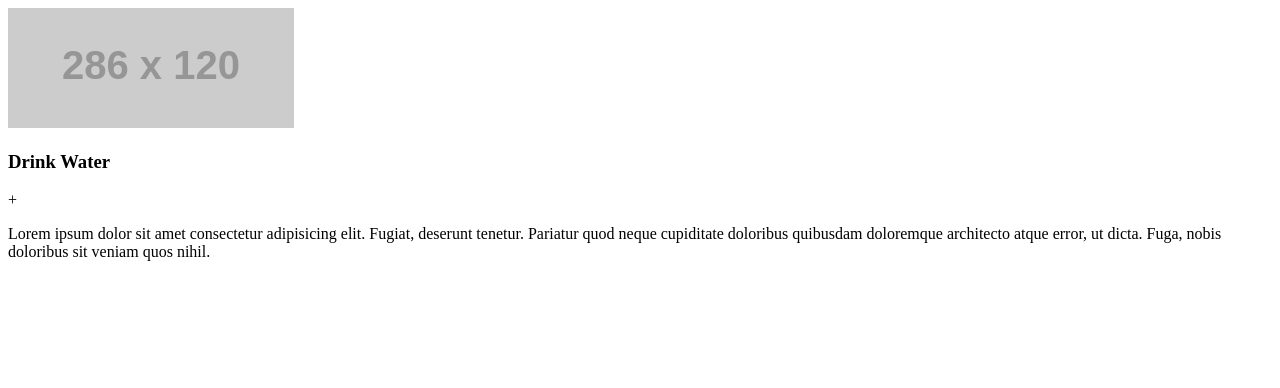
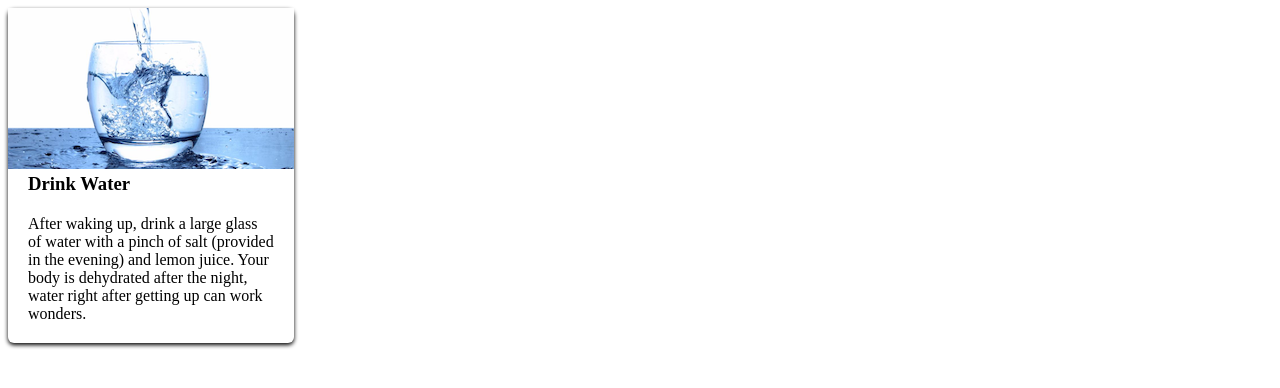
Before and after one commit to imked/morning-app, a React (Create React App) app: page / in a window 1280 px wide. Shown: the top 388 px of the page. Built offline with nearby package versions, Linux system fonts and the light colour scheme.

Commit message:
Style card

```diff
--- a/src/cards/Card.js
+++ b/src/cards/Card.js
@@ -1,17 +1,29 @@
 import React from 'react'
+import styled from 'styled-components'
+
+const StyledCard = styled.section`
+  width: 286px;
+  background: '#FFFFFF';
+  box-shadow: 0 2px 4px 0;
+  border-radius: 6px;
+
+  > h3,
+  p {
+    margin: 0;
+    padding: 0 20px 20px;
+  }
+`
 
 export default function Card() {
   return (
-    <card>
-      <img src="https://via.placeholder.com/286x120.png" alt="glass of water" />
+    <StyledCard>
+      <img src="/pictures/glasofwater.png" alt="glass of water" />
       <h3>Drink Water</h3>
-      <plus>+</plus>
       <p>
-        Lorem ipsum dolor sit amet consectetur adipisicing elit. Fugiat,
-        deserunt tenetur. Pariatur quod neque cupiditate doloribus quibusdam
-        doloremque architecto atque error, ut dicta. Fuga, nobis doloribus sit
-        veniam quos nihil.
+        After waking up, drink a large glass of water with a pinch of salt
+        (provided in the evening) and lemon juice. Your body is dehydrated after
+        the night, water right after getting up can work wonders.
       </p>
-    </card>
+    </StyledCard>
   )
 }
```
Also changed, not shown: public/pictures/glasofwater.png (added).
